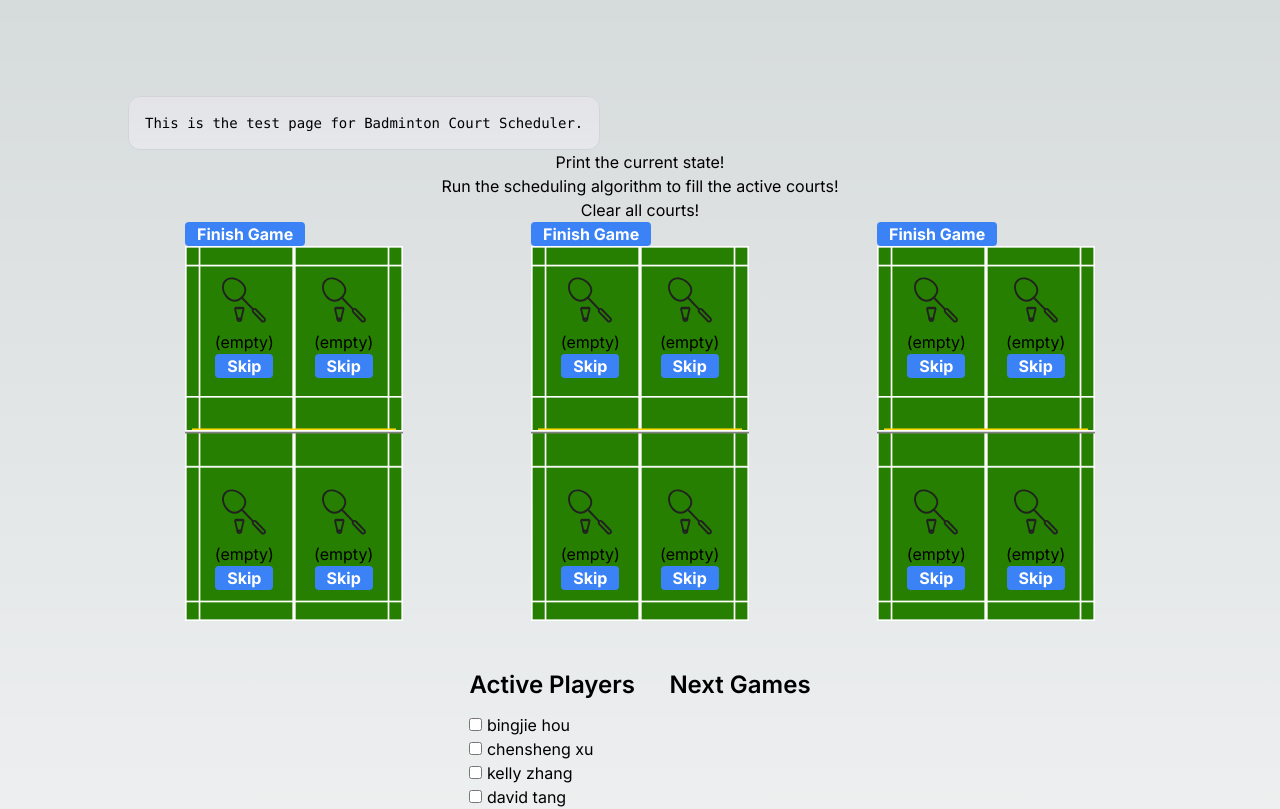
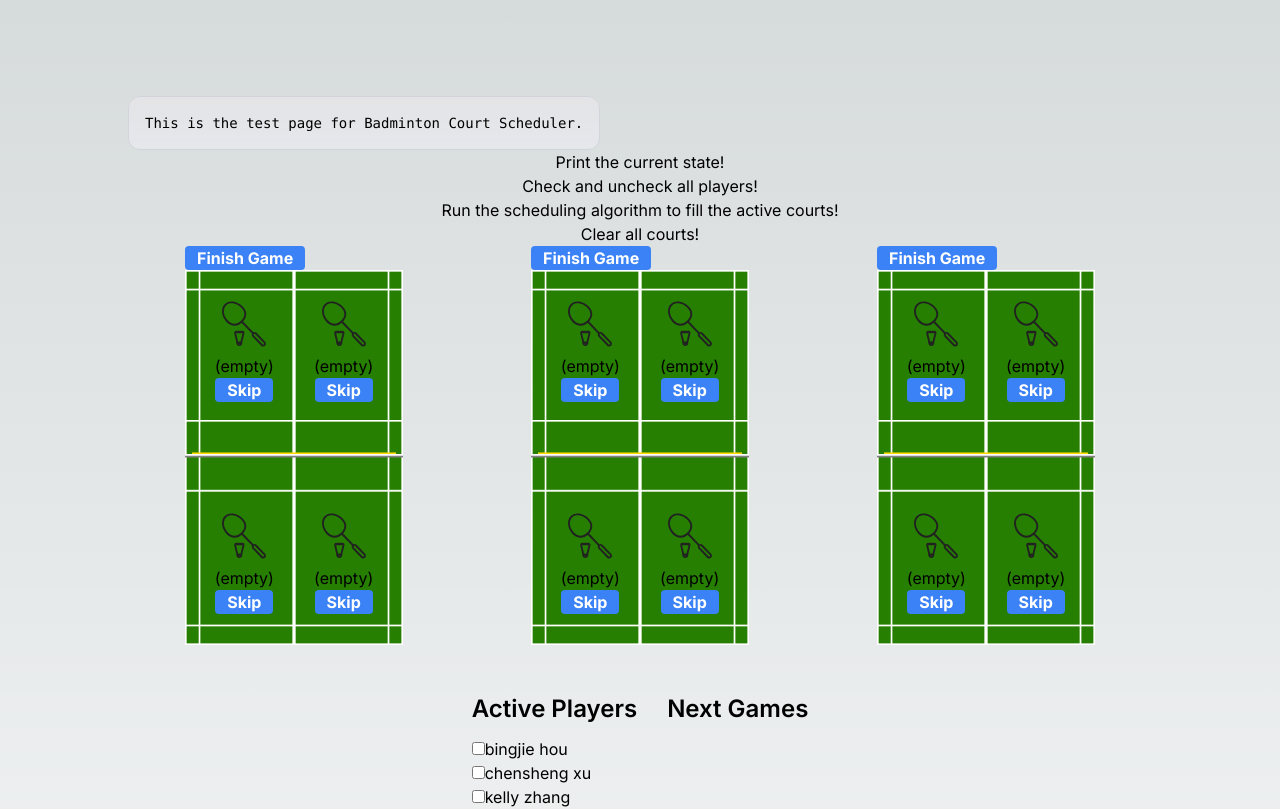
Before and after one commit to JadenBalogh/badminton-court-scheduler, a Next.js app: page / in a window 1280 px wide. Shown: the top 809 px of the page. Built offline with nearby package versions, Linux system fonts and the light colour scheme.

Commit message:
Added Check All Players button for easier testing.

```diff
--- a/app/page.tsx
+++ b/app/page.tsx
@@ -3,7 +3,7 @@
 import { Player, Court, SessionSettings, PlayerData } from '../types/types'
 import ActiveCourts from './activeCourts';
 import { Scheduler } from './scheduler';
-import React, { useState, useEffect, ChangeEvent } from 'react';
+import React, { useState, useEffect, ChangeEvent, useRef } from 'react';
 
 const COURT_COUNT = 3;
 const MAX_TEAM_SKILL_VARIANCE = 0;
@@ -36,6 +36,8 @@ export default function Home() {
   const [activeCourts, setActiveCourts] = useState<Court[]>([]);
   const [courtQueue, setCourtQueue] = useState<Court[]>([]);
   const [newGame, setNewGame] = useState<Court>();
+
+  const checkboxRefs = useRef<(HTMLInputElement | null)[]>([]);
 
   // Load player data, load registered players and initialize empty courts
   useEffect(() => {
@@ -211,7 +213,7 @@ export default function Home() {
     }
   }
 
-  function runAlgorithmAndUpdateCourtQueue() {
+  function runAlgorithmAndUpdateCourtQueue(): Court[] {
     const games = Scheduler.generateQueue(activePlayers, 20, sessionSettings);
     setCourtQueue(games);
     return games;
@@ -265,6 +267,7 @@ export default function Home() {
   }
 
   // Fill in the empty court with the next game popped from the queue
+  // Rerun the algorithm and update the court queue
   useEffect(() => {
     if (newGame) {
       setActiveCourts(
@@ -319,6 +322,18 @@ export default function Home() {
     console.log(courtQueue);
   }
 
+  function handleCheckAllPlayers() {
+    checkboxRefs.current.forEach(ref => {
+      if (ref && !ref.checked) {
+        ref.checked = true;
+        addActivePlayer(ref.value);
+      } else if (ref) {
+        ref.checked = false;
+        removeActivePlayer(ref.value);
+      }
+    });
+  }
+
   return (
     <main className="flex min-h-screen flex-col items-center justify-between p-24">
       <div className="z-10 max-w-5xl w-full items-center justify-between font-mono text-sm lg:flex">
@@ -339,6 +354,10 @@ export default function Home() {
         {/* <button onClick={() => fillActiveCourts()}>
           Directly fill the active courts using the available players!
         </button> */}
+
+        <button onClick={handleCheckAllPlayers}>
+          Check and uncheck all players!
+        </button>
 
         <button onClick={handleScheduleCourts}>
           Run the scheduling algorithm to fill the active courts!
@@ -363,7 +382,13 @@ export default function Home() {
 
           {registeredPlayers.map((player, idx) =>
             <div key={idx}>
-              <input type="checkbox" value={player} onChange={(event) => onPlayerChecked(event)} /> {player}
+              <input
+                type="checkbox"
+                value={player}
+                onChange={(event) => onPlayerChecked(event)}
+                ref={el => checkboxRefs.current[idx] = el}
+              />
+                {player}
             </div>
           )}
         </div>
```
